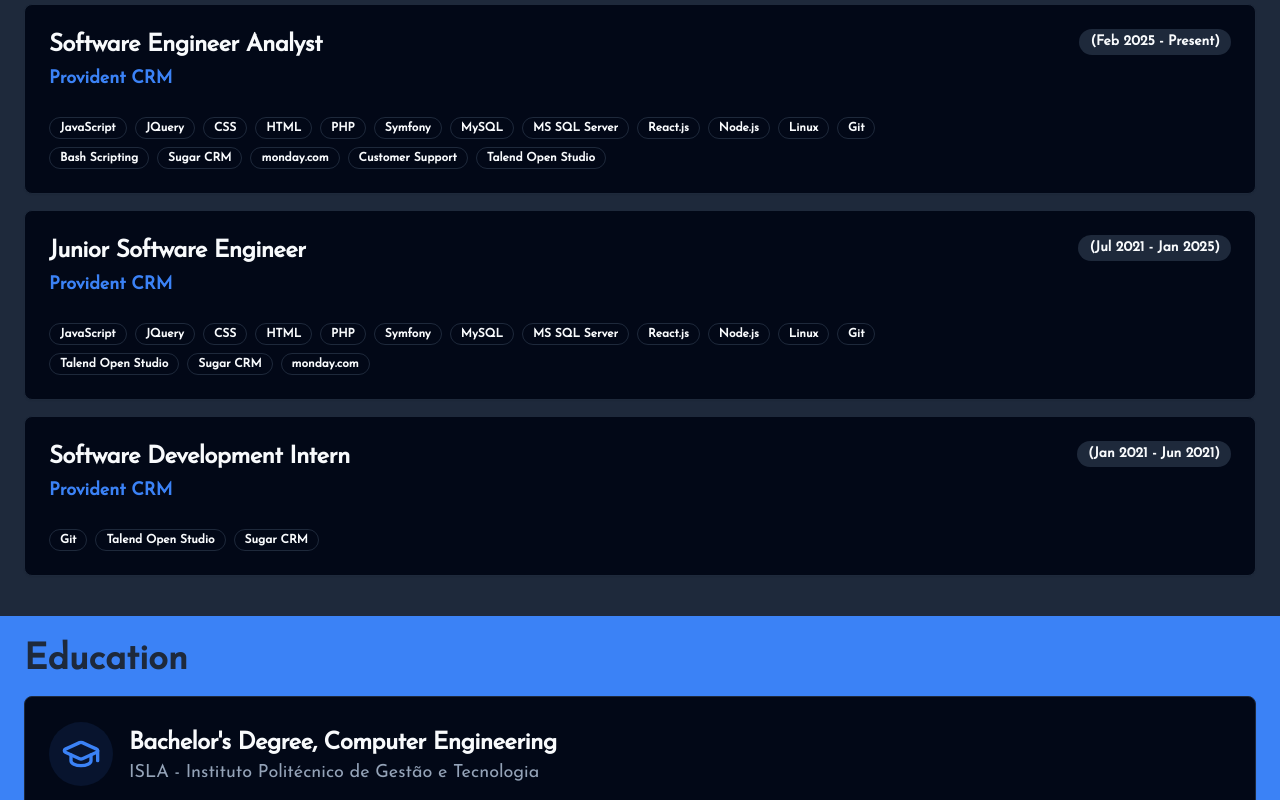
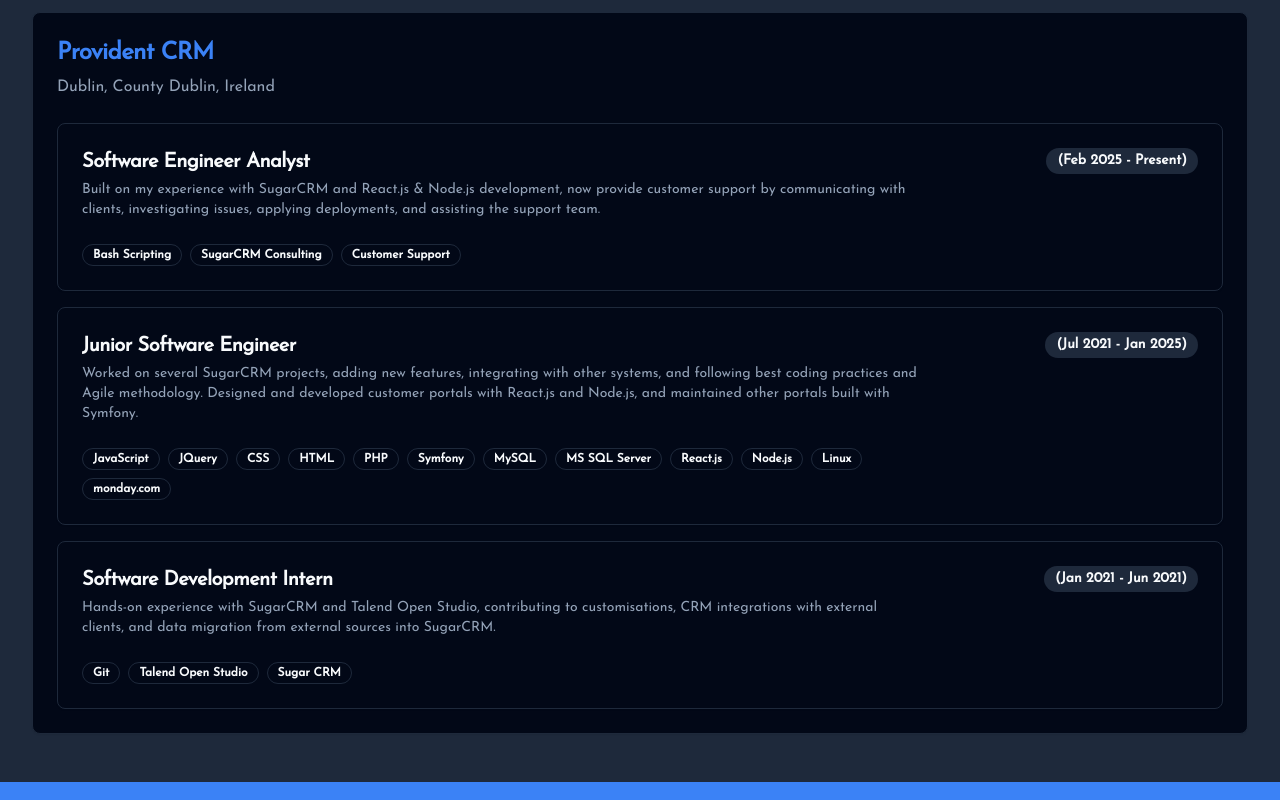
Before and after one commit to matheussreis/portfolio, a React (Vite) app: page / in a window 1280 px wide. Shown: the part 780-1580 px from the top of the page. Built offline with nearby package versions, Linux system fonts and the light colour scheme.

Commit message:
improve the experience section and make minor adjustments to the education and project sections

```diff
--- a/src/components/EducationSection.tsx
+++ b/src/components/EducationSection.tsx
@@ -24,9 +24,9 @@
     <motion.section
       id="education"
       ref={refs.education}
-      className="bg-primary p-8 min-h-[50vh] select-none sm:p-6 md:p-6"
+      className="bg-primary p-6 min-h-[50vh] select-none lg:p-8"
     >
-      <h1 className="text-2xl md:text-3xl lg:text-4xl font-bold text-secondary">
+      <h1 className="text-2xl md:text-3xl lg:text-4xl font-bold text-primary-foreground">
         {t(`${baseKey}.title`)}
       </h1>
       <div className="my-4 flex flex-col gap-4">
@@ -81,14 +81,12 @@
         </div>
         <div>
           <CardTitle className="text-xl md:text-2xl">{name}</CardTitle>
-          <CardDescription className="text-base md:text-lg">
-            {organisation}
-          </CardDescription>
+          <CardDescription className="text-md">{organisation}</CardDescription>
         </div>
       </CardHeader>
       <CardContent>
         <div className="flex flex-col md:flex-row justify-between items-start md:items-center mb-4">
-          <Badge variant="secondary" className="text-sm md:text-base">
+          <Badge variant="secondary" className="text-xs md:text-sm">
             {educationRange}
           </Badge>
         </div>
--- a/src/components/ExperienceSection.tsx
+++ b/src/components/ExperienceSection.tsx
@@ -9,11 +9,10 @@
 import { useAppContext } from '@/context';
 import { Badge } from '@/components/ui/Badge';
 import { useTranslation } from 'react-i18next';
-import { I18nExperienceItemKey } from '@/types';
-import { experienceKeys, experienceSkillMapping } from '@/constants';
 import { useDateFormatter } from '@/hooks/use-date-formatter';
+import { companyKeys, companyRoleMapping, roleSkillMapping } from '@/constants';
 
-const baseKey = 'sections.experience';
+const sectionDataKey = 'sections.experience.data';
 
 export default function ExperienceSection() {
   const { t } = useTranslation('translation');
@@ -23,49 +22,73 @@
     <motion.section
       id="experience"
       ref={refs.experience}
-      className="bg-secondary p-8 min-h-[50vh] text-secondary-foreground select-none sm:p-6 md:p-6"
+      className="bg-secondary p-6 min-h-[50vh] text-secondary-foreground select-none lg:p-8"
     >
       <h1 className="text-2xl md:text-3xl lg:text-4xl font-bold">
-        {t(`${baseKey}.title`)}
+        {t('sections.experience.title')}
       </h1>
-      <div className="my-4 flex flex-col gap-4">
-        {experienceKeys.map(
-          (experienceKey: I18nExperienceItemKey, index: number) => {
-            const skills = experienceSkillMapping[experienceKey].map((skill) =>
-              t(
-                `${baseKey}.data.${experienceKey}.skills.${skill}` as 'sections.experience.data.item1.skills.js'
-              )
+      <div className="my-4 flex flex-col gap-4 bg-[var(--primary-color-foreground)]">
+        {companyKeys.map((companyKey) => (
+          <Card className="w-full" key={companyKey}>
+            <CardHeader>
+              <CardTitle className="text-xl md:text-2xl text-primary m-0">
+                {t(`${sectionDataKey}.${companyKey}.company`)}
+              </CardTitle>
+              <CardDescription className="text-md">
+                {t(`${sectionDataKey}.${companyKey}.location`)}
+              </CardDescription>
+            </CardHeader>
+            <CardContent className="flex flex-col gap-4">
+              {companyRoleMapping[companyKey].map((roleKey, index) => {
+                const skills = roleSkillMapping[roleKey].map((skillKey) => {
+                  return t(
+                    `${sectionDataKey}.${companyKey}.roles.${roleKey}.skills.${skillKey}` as never
                   );
+                });
 
                 return (
                   <ExperienceItem
-                key={`${t(`${baseKey}.title`)}-${index}`}
-                company={t(`${baseKey}.data.${experienceKey}.company`)}
-                role={t(`${baseKey}.data.${experienceKey}.role`)}
+                    key={`${t('sections.experience.title')}-${index}`}
+                    description={t(
+                      `${sectionDataKey}.${companyKey}.roles.${roleKey}.description`
+                    )}
+                    role={t(
+                      `${sectionDataKey}.${companyKey}.roles.${roleKey}.name`
+                    )}
                     skills={skills}
                     startDate={
                       new Date(
-                    t(`${baseKey}.data.${experienceKey}.startDate`) ?? undefined
+                        t(
+                          `${sectionDataKey}.${companyKey}.roles.${roleKey}.startDate`
+                        ) ?? undefined
                       )
                     }
                     endDate={
-                  t(`${baseKey}.data.${experienceKey}.endDate`)
-                    ? new Date(t(`${baseKey}.data.${experienceKey}.endDate`))
+                      t(
+                        `${sectionDataKey}.${companyKey}.roles.${roleKey}.endDate`
+                      )
+                        ? new Date(
+                            t(
+                              `${sectionDataKey}.${companyKey}.roles.${roleKey}.endDate`
+                            )
+                          )
                         : null
                     }
                   />
                 );
-          }
-        )}
+              })}
+            </CardContent>
+          </Card>
+        ))}
       </div>
-      <span className="sr-only">{t(`${baseKey}.sr-title`)}</span>
+      <span className="sr-only">{t('sections.experience.sr-title')}</span>
     </motion.section>
   );
 }
 
 interface ExperienceItemProps {
   role: string;
-  company: string;
+  description: string;
   skills: Array<string>;
   startDate: Date;
   endDate?: Date | null | undefined;
@@ -73,7 +96,7 @@
 
 function ExperienceItem({
   role,
-  company,
+  description,
   skills,
   startDate,
   endDate,
@@ -85,13 +108,15 @@
     <Card className="w-full">
       <CardHeader>
         <div className="flex flex-col items-start justify-start gap-4 md:flex-row md:justify-between">
-          <div>
-            <CardTitle className="text-2xl mb-1">{role}</CardTitle>
-            <CardDescription className="text-lg font-semibold text-primary">
-              {company}
+          <div className="w-full md:w-3/4">
+            <CardTitle className="text-md md:text-xl mb-1 text-secondary-foreground">
+              {role}
+            </CardTitle>
+            <CardDescription className="text-sm md:text-md">
+              {description}
             </CardDescription>
           </div>
-          <Badge variant="secondary" className="text-sm">
+          <Badge variant="secondary" className="text-xs md:text-sm">
             {experienceRange}
           </Badge>
         </div>
@@ -99,7 +124,7 @@
       <CardContent>
         <div className="flex flex-wrap gap-2 w-full md:w-3/4">
           {skills.map((skill, index) => (
-            <Badge key={index} variant="outline">
+            <Badge key={index} variant="outline" className="text-xs">
               {skill}
             </Badge>
           ))}
--- a/src/components/ProjectSection.tsx
+++ b/src/components/ProjectSection.tsx
@@ -24,7 +24,7 @@
     <motion.section
       id="projects"
       ref={refs.projects}
-      className="bg-secondary p-8 min-h-[50vh] text-secondary-foreground select-none sm:p-6 md:p-6"
+      className="bg-secondary p-6 min-h-[50vh] text-secondary-foreground select-none lg:p-8"
     >
       <h1 className="text-2xl md:text-3xl lg:text-4xl font-bold">
         {t(`${baseKey}.title`)}
--- a/src/constants/index.ts
+++ b/src/constants/index.ts
@@ -1,9 +1,11 @@
 import translation from '@/i18n/en/translation.json';
 import {
+  I18nCompanyRoleMapping,
   I18nEducationItemKey,
   I18nExperienceItemKey,
   I18nNavbarItemKey,
   I18nProjectItemKey,
+  I18nRoleSkillMapping,
   ThemeOptions,
 } from '@/types';
 
@@ -23,16 +25,27 @@
   translation.layout.navbar.items
 ) as Array<I18nNavbarItemKey>;
 
-export const experienceKeys = Object.keys(
+export const companyKeys = Object.keys(
   translation.sections.experience.data
 ) as Array<I18nExperienceItemKey>;
 
-export const experienceSkillMapping = Object.fromEntries(
-  Object.entries(translation.sections.experience.data).map(([key, item]) => [
-    key as I18nExperienceItemKey,
-    Object.keys(item.skills || {}),
-  ])
-) as Record<I18nExperienceItemKey, Array<string>>;
+export const roleSkillMapping = Object.fromEntries(
+  Object.values(translation.sections.experience.data).flatMap((data) =>
+    Object.entries(data.roles).map(([key, value]) => [
+      key,
+      Object.keys(value.skills),
+    ])
+  )
+) as I18nRoleSkillMapping;
+
+export const companyRoleMapping = Object.fromEntries(
+  Object.entries(translation.sections.experience.data).map(
+    ([companyKey, companyData]) => [
+      companyKey as I18nExperienceItemKey,
+      Object.keys(companyData.roles),
+    ]
+  )
+) as I18nCompanyRoleMapping;
 
 export const projectTechnologyMapping = Object.fromEntries(
   Object.entries(translation.sections.projects.data).map(([key, item]) => [
--- a/src/i18n/en/translation.json
+++ b/src/i18n/en/translation.json
@@ -71,34 +71,22 @@
         "item1": {
           "company": "Provident CRM",
           "location": "Dublin, County Dublin, Ireland",
-          "role": "Software Engineer Analyst",
+          "roles": {
+            "item1": {
+              "name": "Software Engineer Analyst",
+              "description": "Built on my experience with SugarCRM and React.js & Node.js development, now provide customer support by communicating with clients, investigating issues, applying deployments, and assisting the support team.",
               "startDate": "2025-02-01",
               "endDate": "",
               "contract": "Full-Time",
               "skills": {
-            "js": "JavaScript",
-            "jquery": "JQuery",
-            "css": "CSS",
-            "html": "HTML",
-            "php": "PHP",
-            "symfony": "Symfony",
-            "mysql": "MySQL",
-            "mssql": "MS SQL Server",
-            "react": "React.js",
-            "node": "Node.js",
-            "linux": "Linux",
-            "git": "Git",
                 "scripting": "Bash Scripting",
-            "sugarcrm": "Sugar CRM",
-            "monday": "monday.com",
-            "support": "Customer Support",
-            "talend": "Talend Open Studio"
+                "sugarConsulting": "SugarCRM Consulting",
+                "support": "Customer Support"
               }
             },
             "item2": {
-          "company": "Provident CRM",
-          "location": "Dublin, County Dublin, Ireland",
-          "role": "Junior Software Engineer",
+              "name": "Junior Software Engineer",
+              "description": "Worked on several SugarCRM projects, adding new features, integrating with other systems, and following best coding practices and Agile methodology. Designed and developed customer portals with React.js and Node.js, and maintained other portals built with Symfony.",
               "startDate": "2021-07-01",
               "endDate": "2025-01-01",
               "contract": "Full-Time",
@@ -114,16 +102,12 @@
                 "react": "React.js",
                 "node": "Node.js",
                 "linux": "Linux",
-            "git": "Git",
-            "talend": "Talend Open Studio",
-            "sugarcrm": "Sugar CRM",
                 "monday": "monday.com"
               }
             },
             "item3": {
-          "company": "Provident CRM",
-          "location": "Dublin, County Dublin, Ireland",
-          "role": "Software Development Intern",
+              "name": "Software Development Intern",
+              "description": "Hands-on experience with SugarCRM and Talend Open Studio, contributing to customisations, CRM integrations with external clients, and data migration from external sources into SugarCRM.",
               "startDate": "2021-01-01",
               "endDate": "2021-06-30",
               "contract": "Full-Time",
@@ -131,6 +115,8 @@
                 "git": "Git",
                 "talend": "Talend Open Studio",
                 "sugarcrm": "Sugar CRM"
+              }
+            }
           }
         }
       }
--- a/src/i18n/pt/translation.json
+++ b/src/i18n/pt/translation.json
@@ -71,34 +71,22 @@
         "item1": {
           "company": "Provident CRM",
           "location": "Dublin, Condado de Dublin, Irlanda",
-          "role": "Analista de Software",
+          "roles": {
+            "item1": {
+              "name": "Analista de Software",
+              "description": "Através da minha experiência com o SugarCRM e o desenvolvimento em React.js e Node.js, presto agora apoio ao cliente, comunicando com os clientes, investigando problemas, aplicando implementações e ajudando a equipa de suporte.",
               "startDate": "2025-02-01",
               "endDate": "",
               "contract": "Full-Time",
               "skills": {
-            "js": "JavaScript",
-            "jquery": "JQuery",
-            "css": "CSS",
-            "html": "HTML",
-            "php": "PHP",
-            "symfony": "Symfony",
-            "mysql": "MySQL",
-            "mssql": "MS SQL Server",
-            "react": "React.js",
-            "node": "Node.js",
-            "linux": "Linux",
-            "git": "Git",
                 "scripting": "Bash Scripting",
-            "sugarcrm": "Sugar CRM",
-            "monday": "monday.com",
-            "support": "Apoio ao Cliente",
-            "talend": "Talend Open Studio"
+                "sugarConsulting": "Consultoría SugarCRM",
+                "support": "Apoio ao Cliente"
               }
             },
             "item2": {
-          "company": "Provident CRM",
-          "location": "Dublin, Condado de Dublin, Irlanda",
-          "role": "Desenvolvedor Júnior",
+              "name": "Desenvolvedor Júnior",
+              "description": "Trabalhei em vários projetos SugarCRM, adicionando novas funcionalidades, integrando com outros sistemas e seguindo as melhores práticas de programação e metodologia ágil. Projetei e desenvolvi portais para clientes com React.js e Node.js, e mantive outros portais criados em Symfony.",
               "startDate": "2021-07-01",
               "endDate": "2025-01-01",
               "contract": "Tempo-Integral",
@@ -114,16 +102,12 @@
                 "react": "React.js",
                 "node": "Node.js",
                 "linux": "Linux",
-            "git": "Git",
-            "talend": "Talend Open Studio",
-            "sugarcrm": "Sugar CRM",
                 "monday": "monday.com"
               }
             },
             "item3": {
-          "company": "Provident CRM",
-          "location": "Dublin, Condado de Dublin, Irlanda",
-          "role": "Estágio de Desenvolvimento",
+              "name": "Estágio de Desenvolvimento",
+              "description": "Experiência prática com o SugarCRM e o Talend Open Studio, contribuindo para personalizações, integrações do CRM com clientes externos e migração de dados de fontes externas para o SugarCRM.",
               "startDate": "2021-01-01",
               "endDate": "2021-06-30",
               "contract": "Tempo-Integral",
@@ -131,6 +115,8 @@
                 "git": "Git",
                 "talend": "Talend Open Studio",
                 "sugarcrm": "Sugar CRM"
+              }
+            }
           }
         }
       }
```
Also changed, not shown: src/types/index.ts (+12 -0 lines). Lines whose indentation alone changed are shown as unchanged.
